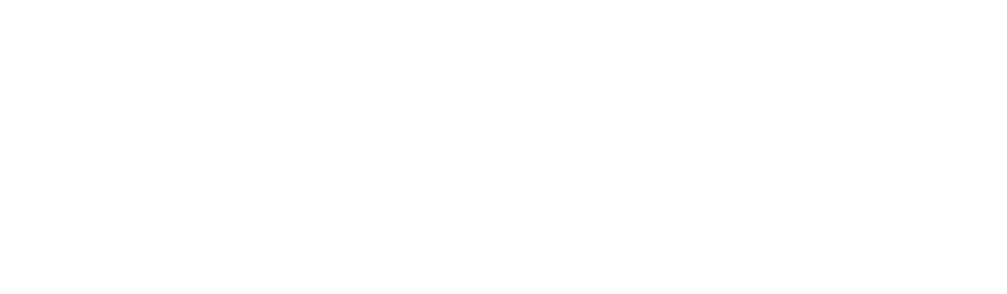
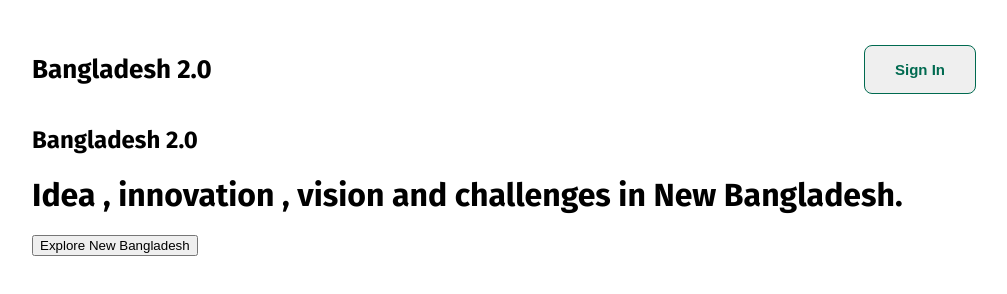
Before and after one commit to Shantosifat/My-First-Assignment, a plain HTML site: page index.html in a window 1280 px wide. Shown: the whole page, without its empty margins (136-1143 px from the left). Drawn offline with Linux system fonts and the light colour scheme; a web font is replaced by a local one.

Commit message:
nav done

```diff
--- a/index.html
+++ b/index.html
@@ -7,7 +7,17 @@
     <link rel="stylesheet" href="styles/assignment.css">
 </head>
 <body>
-    <header>
+    <header class="bonus-1">
+        <nav>
+            <h2>Bangladesh 2.0</h2>
+            <a  href=""><button class="sign-in">Sign In</button></a>
+        </nav>
+        <div class="flag">
+            <h2 class="title">Bangladesh 2.0</h2>
+            <h1 class="description">Idea , innovation ,
+                vision and challenges in New Bangladesh.</h1>
+            <a href=""><button>Explore New Bangladesh</button></a>
+        </div>
 
 
     </header>
--- a/styles/assignment.css
+++ b/styles/assignment.css
@@ -0,0 +1,29 @@
+@import url('https://fonts.googleapis.com/css2?family=Fira+Sans:ital,wght@0,100;0,200;0,300;0,400;0,500;0,600;0,700;0,800;0,900;1,100;1,200;1,300;1,400;1,500;1,600;1,700;1,800;1,900&family=Inter:ital,opsz,wght@0,14..32,100..900;1,14..32,100..900&family=Kode+Mono:wght@400..700&family=Merriweather:ital,wght@0,300;0,400;0,700;0,900;1,300;1,400;1,700;1,900&family=Open+Sans:ital,wght@0,300..800;1,300..800&family=Work+Sans:ital,wght@0,100..900;1,100..900&display=swap');
+
+body{
+    font-family: Fira Sans;
+
+}
+.bonus-1{
+    padding: 24px 160px;
+}
+nav{
+    display: flex;
+    justify-content: space-between;
+    align-items: center;
+
+}
+nav h2 {
+    font-size: 26px;
+    font-weight: 700;
+
+}
+.sign-in {
+    border: none;
+    border: 1px solid rgb(0, 106, 80);
+    border-radius: 8px;
+    padding: 15PX 30PX;
+    font-size: 15px;
+    font-weight: 600;
+    color: rgb(0, 106, 80);;
+}
```
